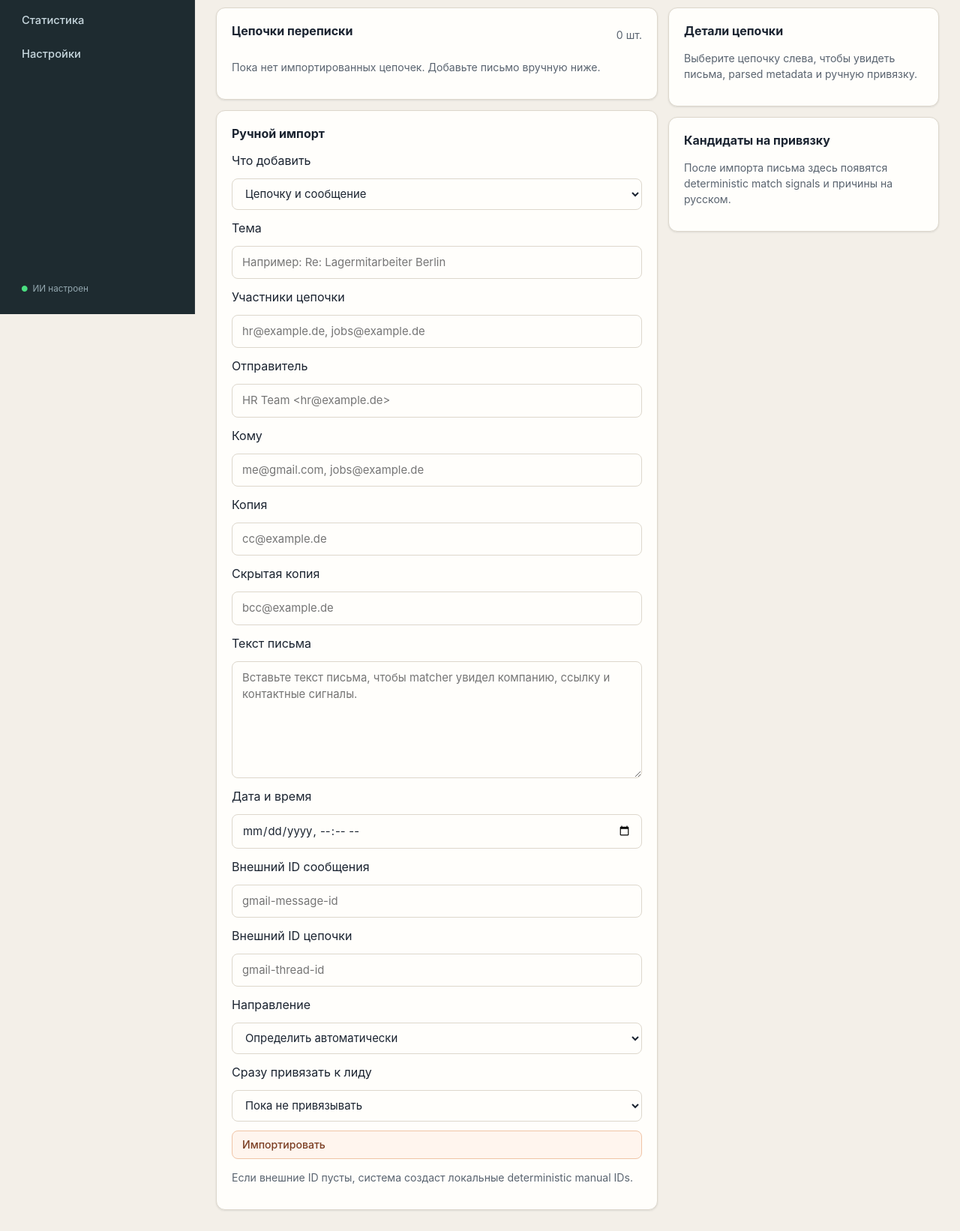
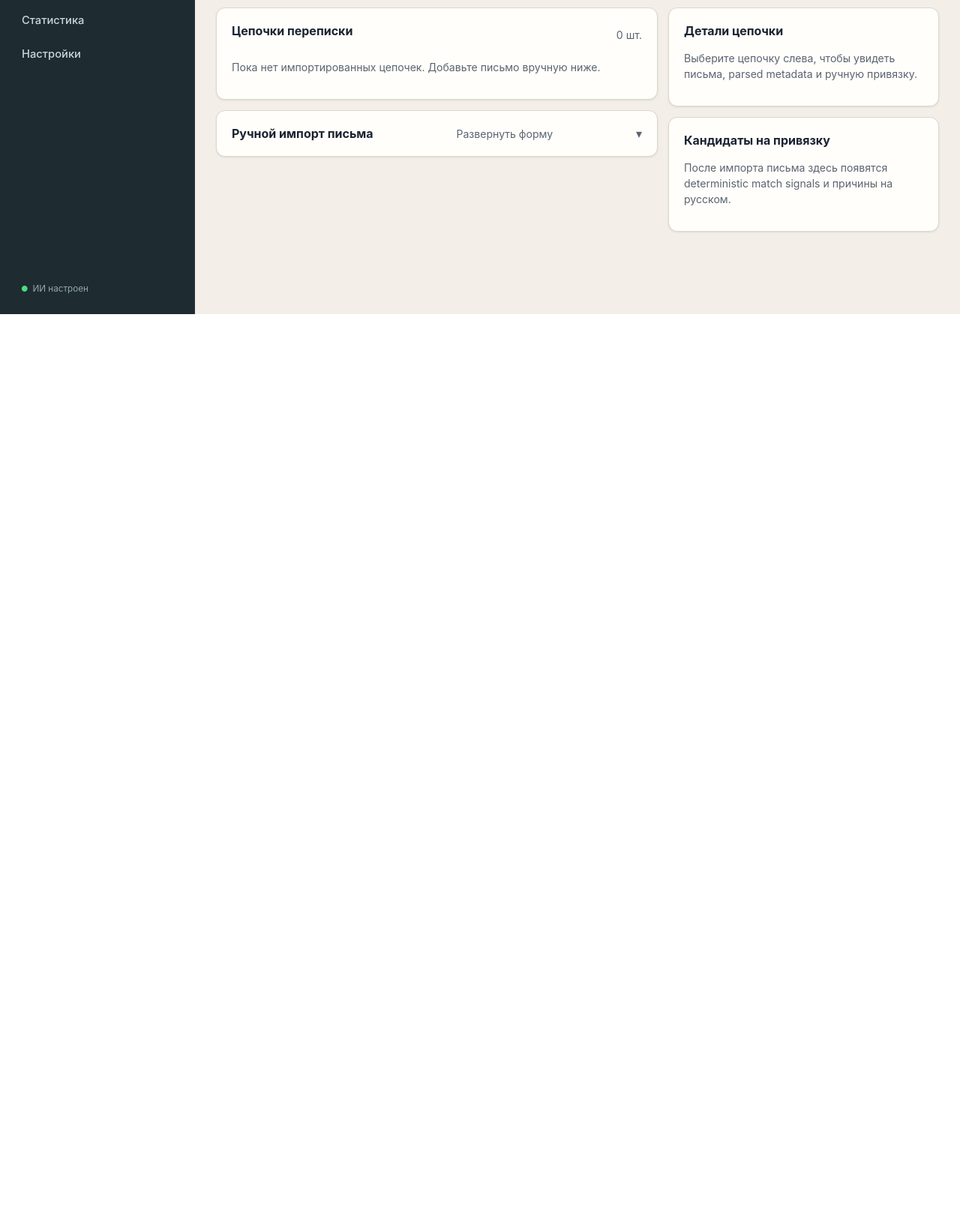
Before and after one commit to vanguar/SearchAgent, a FastAPI app: page /email in a window 1280 px wide. Shown: the part 381-2023 px from the top of the page at 75% size. After the commit the page ends 800 px from the top, so only its background shows below. Run offline with FastAPI, Linux system fonts and the light colour scheme; some libraries are stand-ins or nearby versions.

Commit message:
Collapse the manual email import form (presentation only)
Tuck the long manual-import form into a JS-free details/summary so the mail
workspace leads with the thread list and message detail. Every field, name,
value and the form action are preserved unchanged; nothing is removed. No new
Gmail behaviour is implied. Adds summary styling.

Templates + CSS only; no Python touched.

Co-Authored-By: Claude Opus 4.8 <noreply@anthropic.com>
Claude-Session: https://claude.ai/code/session_01E98fwxvfvCcP1bAMDQqrqf

```diff
--- a/app/static/css/app.css
+++ b/app/static/css/app.css
@@ -1719,3 +1719,32 @@ body {
     animation: none;
   }
 }
+
+/* ── Mail: collapsible import form ───────────────────────── */
+.import-details__summary {
+  display: flex;
+  align-items: baseline;
+  justify-content: space-between;
+  gap: 10px;
+  cursor: pointer;
+  list-style: none;
+  user-select: none;
+}
+
+.import-details__summary::-webkit-details-marker {
+  display: none;
+}
+
+.import-details__summary h3 {
+  margin: 0;
+}
+
+.import-details__summary::after {
+  content: "▾";
+  color: var(--text-soft);
+  transition: transform 0.15s;
+}
+
+.import-details[open] .import-details__summary::after {
+  transform: rotate(180deg);
+}
--- a/app/templates/email/partials/manual_import_form.html
+++ b/app/templates/email/partials/manual_import_form.html
@@ -1,6 +1,10 @@
 <article class="panel">
-  <h3>Ручной импорт</h3>
-  <form class="stack-form" method="post" action="/email/import">
+  <details class="import-details">
+    <summary class="import-details__summary">
+      <h3>Ручной импорт письма</h3>
+      <span class="muted">Развернуть форму</span>
+    </summary>
+  <form class="stack-form top-gap" method="post" action="/email/import">
     <label for="import-mode">Что добавить</label>
     <select id="import-mode" name="import_mode">
       <option value="message">Цепочку и сообщение</option>
@@ -66,5 +70,6 @@
       Импортировать
     </button>
   </form>
-  <p class="muted">Если внешние ID пусты, система создаст локальные deterministic manual IDs.</p>
+  <p class="muted top-gap">Если внешние ID пусты, система создаст локальные deterministic manual IDs.</p>
+  </details>
 </article>
```
